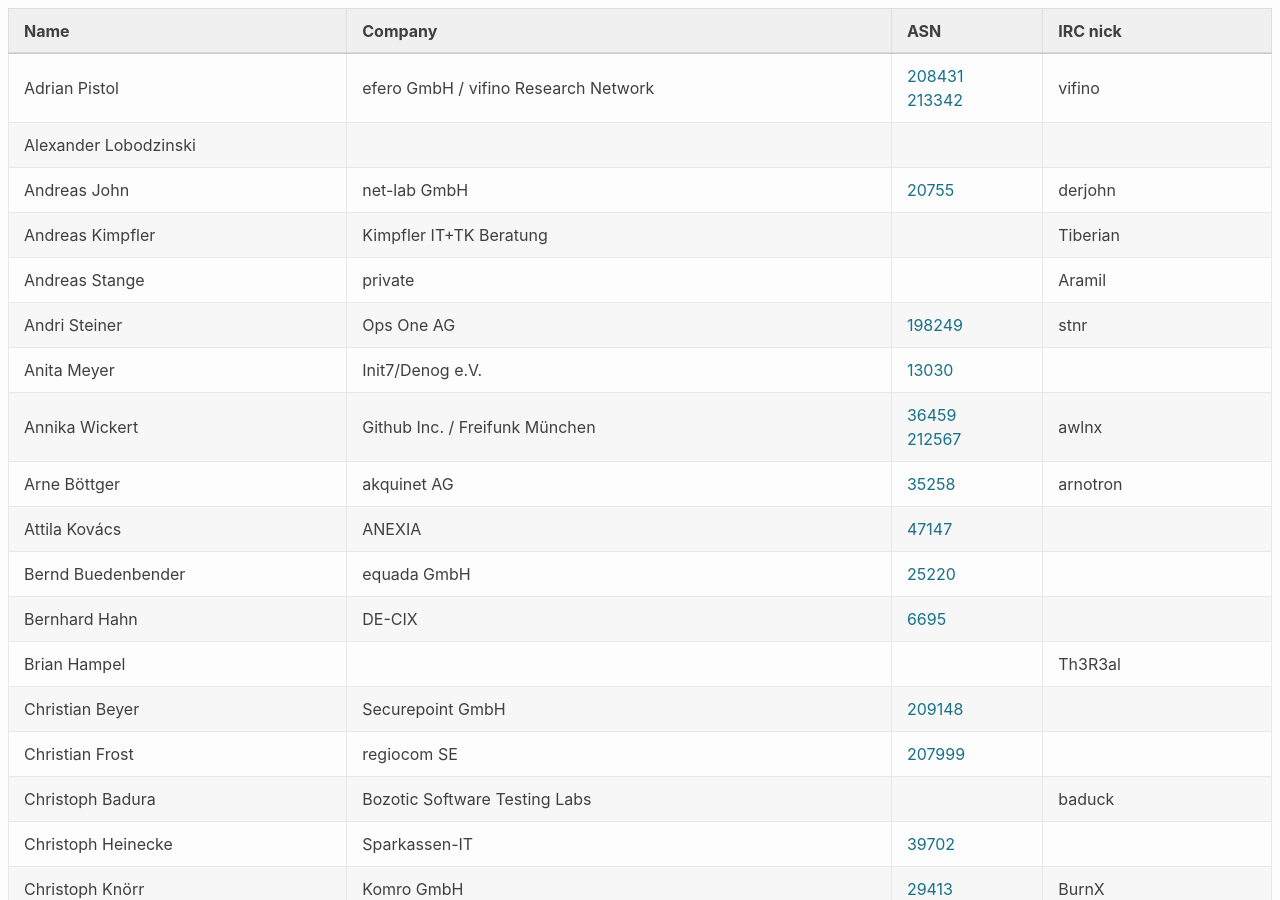
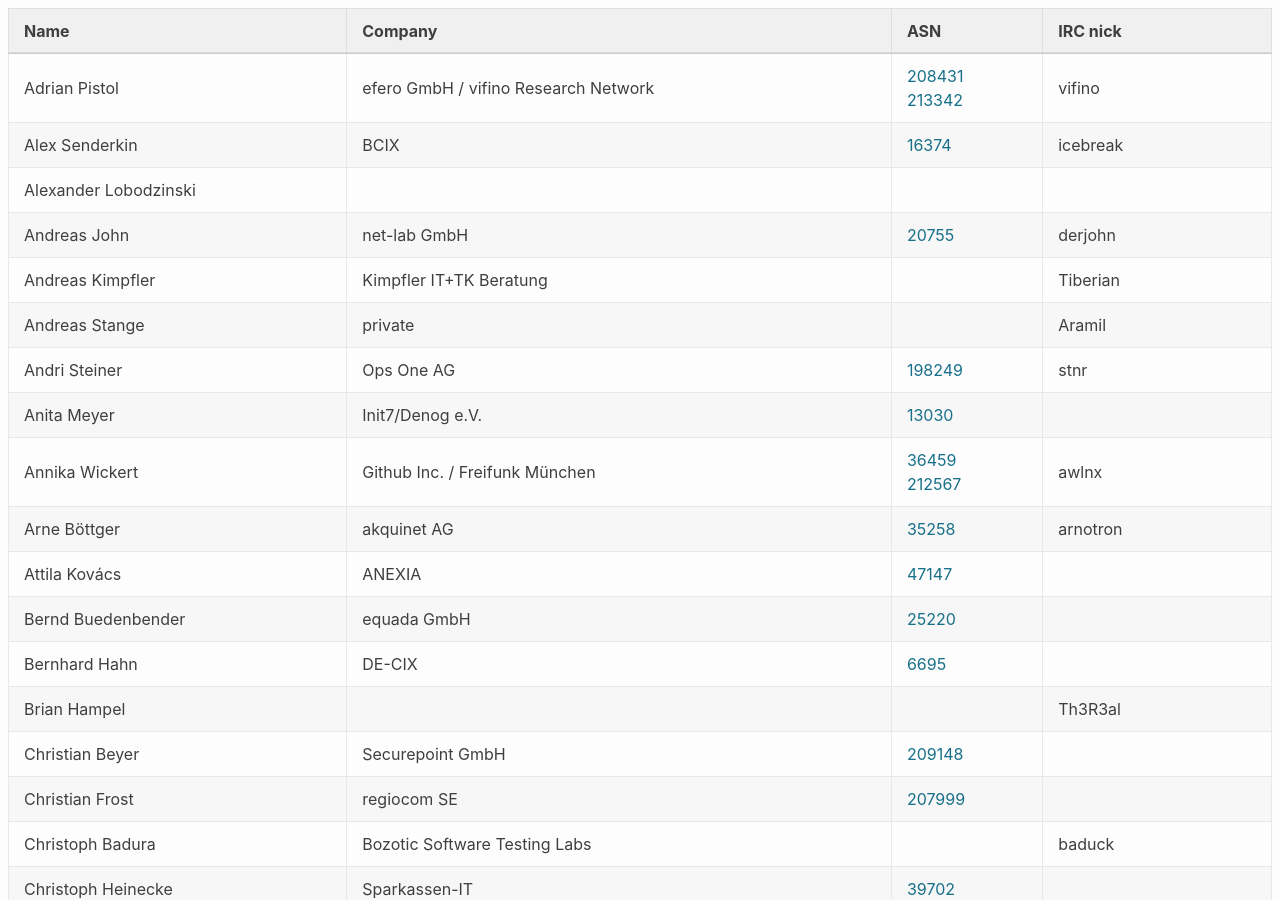
Before and after one commit to denog/pretix-attendeelist, a Jekyll site: the page built from meetup_2021_02/index.markdown, in a window 1280 px wide and 900 px high. Built offline with Jekyll 4.4.1, drawn with Linux system fonts in a browser that asks for light colours.

Commit message:
Latest data: Wed Apr 14 11:33:15 UTC 2021

```diff
--- a/_data/attendees_meetup_2021-02.json
+++ b/_data/attendees_meetup_2021-02.json
@@ -10,6 +10,12 @@
     "company": null,
     "irc": null,
     "asn": null
+  },
+  {
+    "name": "Alex Senderkin",
+    "company": "BCIX",
+    "irc": "icebreak",
+    "asn": "16374"
   },
   {
     "name": "Andreas John",
@@ -300,6 +306,12 @@
     "asn": "20940"
   },
   {
+    "name": "Patrick Mueller",
+    "company": null,
+    "irc": null,
+    "asn": null
+  },
+  {
     "name": "Peter Hurtenbach",
     "company": null,
     "irc": null,
```
